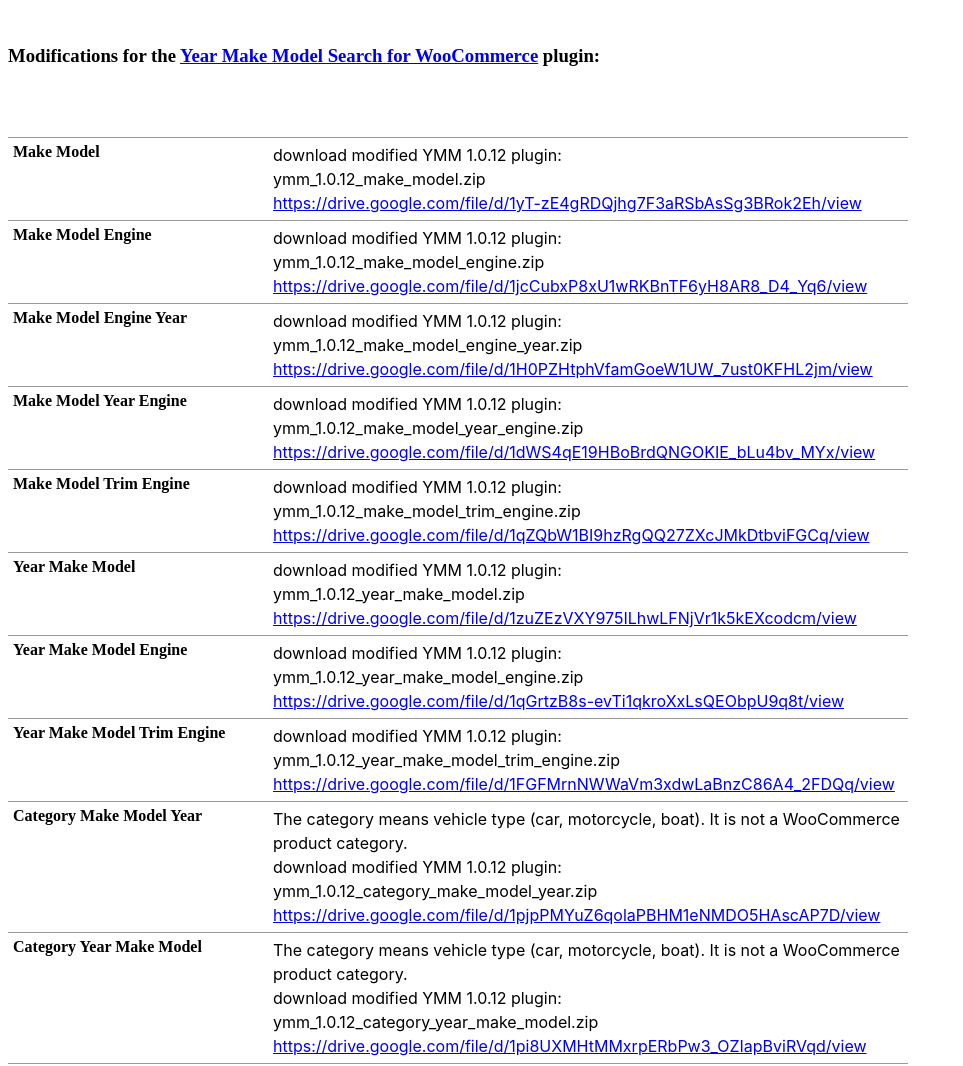
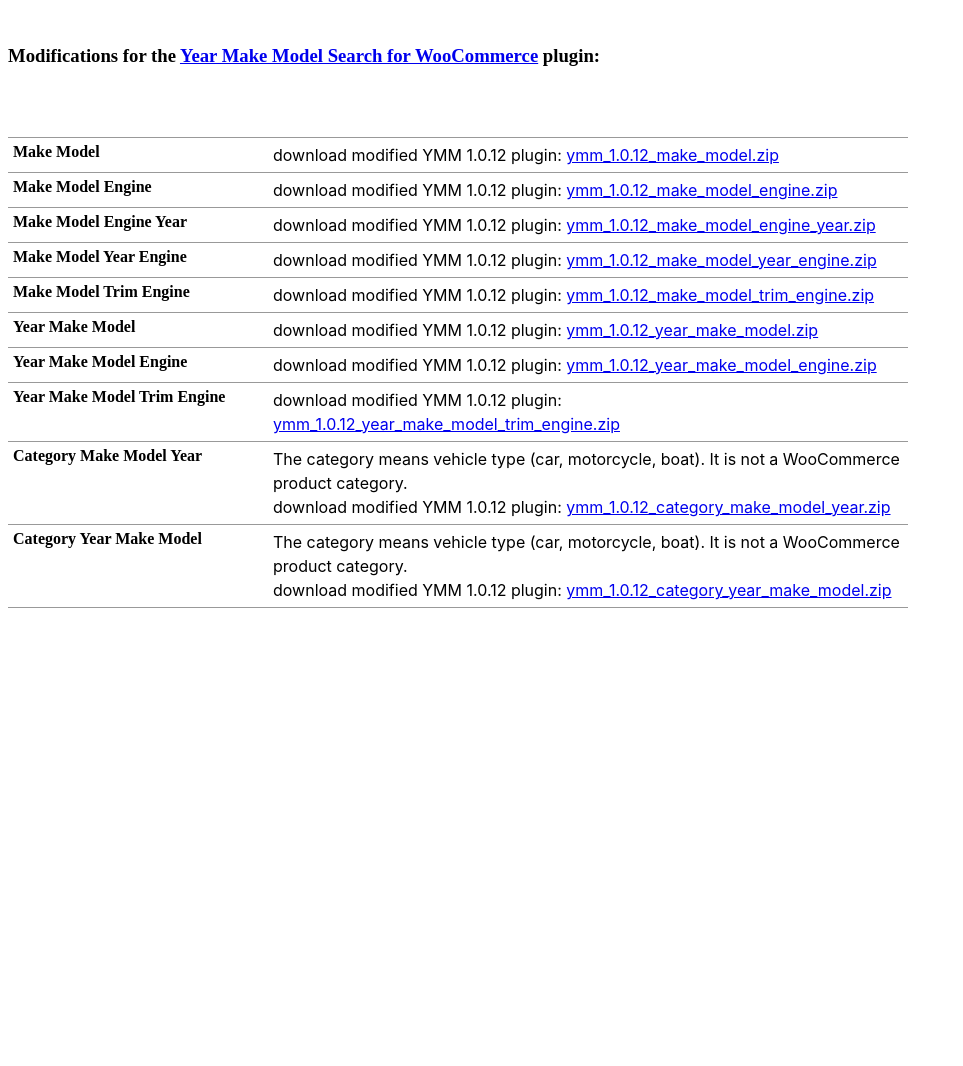
Before and after one commit to Pektsekye/pektsekye.github.io, a plain HTML site: page ymm_modifications/index.html in a window 1280 px wide. Shown: the whole page, without its empty margins (0-963 px from the left). After the commit the page ends 800 px from the top, so only its background shows below. Drawn offline with Linux system fonts and the light colour scheme.

Commit message:
readme updated

```diff
--- a/ymm_modifications/index.html
+++ b/ymm_modifications/index.html
@@ -30,7 +30,7 @@
 
     <dd>
 
-      download modified YMM 1.0.12 plugin: <br>ymm_1.0.12_make_model.zip <br><a href="https://drive.google.com/file/d/1yT-zE4gRDQjhg7F3aRSbAsSg3BRok2Eh/view" target="_blank">https://drive.google.com/file/d/1yT-zE4gRDQjhg7F3aRSbAsSg3BRok2Eh/view</a>
+      download modified YMM 1.0.12 plugin: <a href="https://pektsekye.github.io/demo/wp/ymm/modifications/ymm_1.0.12_make_model.zip" target="_blank">ymm_1.0.12_make_model.zip</a>
 
     </dd>
 
@@ -42,7 +42,7 @@
 
     <dd>
 
-      download modified YMM 1.0.12 plugin: <br>ymm_1.0.12_make_model_engine.zip <br><a href="https://drive.google.com/file/d/1jcCubxP8xU1wRKBnTF6yH8AR8_D4_Yq6/view" target="_blank">https://drive.google.com/file/d/1jcCubxP8xU1wRKBnTF6yH8AR8_D4_Yq6/view</a>
+      download modified YMM 1.0.12 plugin: <a href="https://pektsekye.github.io/demo/wp/ymm/modifications/ymm_1.0.12_make_model_engine.zip" target="_blank">ymm_1.0.12_make_model_engine.zip</a>
 
     </dd>
 
@@ -54,7 +54,7 @@
 
     <dd>
 
-      download modified YMM 1.0.12 plugin:<br> ymm_1.0.12_make_model_engine_year.zip <br><a href="https://drive.google.com/file/d/1H0PZHtphVfamGoeW1UW_7ust0KFHL2jm/view" target="_blank">https://drive.google.com/file/d/1H0PZHtphVfamGoeW1UW_7ust0KFHL2jm/view</a>
+      download modified YMM 1.0.12 plugin: <a href="https://pektsekye.github.io/demo/wp/ymm/modifications/ymm_1.0.12_make_model_engine_year.zip" target="_blank">ymm_1.0.12_make_model_engine_year.zip</a>
 
     </dd>
 
@@ -66,7 +66,7 @@
 
     <dd>
 
-      download modified YMM 1.0.12 plugin: <br>ymm_1.0.12_make_model_year_engine.zip <br><a href="https://drive.google.com/file/d/1dWS4qE19HBoBrdQNGOKIE_bLu4bv_MYx/view" target="_blank">https://drive.google.com/file/d/1dWS4qE19HBoBrdQNGOKIE_bLu4bv_MYx/view</a>
+      download modified YMM 1.0.12 plugin: <a href="https://pektsekye.github.io/demo/wp/ymm/modifications/ymm_1.0.12_make_model_year_engine.zip" target="_blank">ymm_1.0.12_make_model_year_engine.zip</a>
 
     </dd>
 
@@ -75,7 +75,7 @@
 
     <dd>
 
-      download modified YMM 1.0.12 plugin: <br>ymm_1.0.12_make_model_year_engine_trim.zip <br><a href="https://drive.google.com/file/d/1Zjtel-9SduXODrIYiU3T2f4K1f6E2cKM/view" target="_blank">https://drive.google.com/file/d/1Zjtel-9SduXODrIYiU3T2f4K1f6E2cKM/view</a>
+      download modified YMM 1.0.12 plugin: <br>ymm_1.0.12_make_model_year_engine_trim.zip <br><a href="https://pektsekye.github.io/demo/wp/ymm/modifications/" target="_blank"></a>
 
     </dd>
 
@@ -84,7 +84,7 @@
 
     <dd>
 
-      download modified YMM 1.0.12 plugin: <br>ymm_1.0.12_make_model_trim_engine.zip<br><a href="https://drive.google.com/file/d/1qZQbW1BI9hzRgQQ27ZXcJMkDtbviFGCq/view" target="_blank">https://drive.google.com/file/d/1qZQbW1BI9hzRgQQ27ZXcJMkDtbviFGCq/view</a>
+      download modified YMM 1.0.12 plugin: <a href="https://pektsekye.github.io/demo/wp/ymm/modifications/ymm_1.0.12_make_model_trim_engine.zip" target="_blank">ymm_1.0.12_make_model_trim_engine.zip</a>
 
     </dd>
 
@@ -94,7 +94,7 @@
 
     <dd>
 
-      download modified YMM 1.0.12 plugin: <br>ymm_1.0.12_year_make_model.zip <br><a href="https://drive.google.com/file/d/1zuZEzVXY975ILhwLFNjVr1k5kEXcodcm/view" target="_blank">https://drive.google.com/file/d/1zuZEzVXY975ILhwLFNjVr1k5kEXcodcm/view</a>
+      download modified YMM 1.0.12 plugin: <a href="https://pektsekye.github.io/demo/wp/ymm/modifications/ymm_1.0.12_year_make_model.zip" target="_blank">ymm_1.0.12_year_make_model.zip</a>
 
     </dd>
 
@@ -104,7 +104,7 @@
 
     <dd>
 
-      download modified YMM 1.0.12 plugin: <br>ymm_1.0.12_year_make_model_engine.zip <br><a href="https://drive.google.com/file/d/1qGrtzB8s-evTi1qkroXxLsQEObpU9q8t/view" target="_blank">https://drive.google.com/file/d/1qGrtzB8s-evTi1qkroXxLsQEObpU9q8t/view</a>
+      download modified YMM 1.0.12 plugin: <a href="https://pektsekye.github.io/demo/wp/ymm/modifications/ymm_1.0.12_year_make_model_engine.zip" target="_blank">ymm_1.0.12_year_make_model_engine.zip</a>
 
     </dd>
 
@@ -114,7 +114,7 @@
 
     <dd>
 
-      download modified YMM 1.0.12 plugin: <br>ymm_1.0.12_year_make_model_trim_engine.zip <br><a href="https://drive.google.com/file/d/1FGFMrnNWWaVm3xdwLaBnzC86A4_2FDQq/view" target="_blank">https://drive.google.com/file/d/1FGFMrnNWWaVm3xdwLaBnzC86A4_2FDQq/view</a>
+      download modified YMM 1.0.12 plugin: <a href="https://pektsekye.github.io/demo/wp/ymm/modifications/ymm_1.0.12_year_make_model_trim_engine.zip" target="_blank">ymm_1.0.12_year_make_model_trim_engine.zip</a>
 
     </dd>
 
@@ -123,7 +123,7 @@
 
     <dd>
 
-      download modified YMM 1.0.12 plugin: <br>ymm_1.0.12_year_make_model_fuel_engine_power.zip <br><a href="https://drive.google.com/file/d/15JBmiefwSYxMRvuk6_4Gp_exteenmvL3/view" target="_blank">https://drive.google.com/file/d/15JBmiefwSYxMRvuk6_4Gp_exteenmvL3/view</a>
+      download modified YMM 1.0.12 plugin: <br>ymm_1.0.12_year_make_model_fuel_engine_power.zip <br><a href="https://pektsekye.github.io/demo/wp/ymm/modifications/" target="_blank"></a>
 
     </dd>
 
@@ -132,7 +132,7 @@
 
     <dd>
       The category means vehicle type (car, motorcycle, boat). It is not a WooCommerce product category. <br/>
-      download modified YMM 1.0.12 plugin: <br>ymm_1.0.12_category_make_model_year.zip <br><a href="https://drive.google.com/file/d/1pjpPMYuZ6qolaPBHM1eNMDO5HAscAP7D/view" target="_blank">https://drive.google.com/file/d/1pjpPMYuZ6qolaPBHM1eNMDO5HAscAP7D/view</a>
+      download modified YMM 1.0.12 plugin: <a href="https://pektsekye.github.io/demo/wp/ymm/modifications/ymm_1.0.12_category_make_model_year.zip" target="_blank">ymm_1.0.12_category_make_model_year.zip</a>
 
     </dd>
 
@@ -144,7 +144,7 @@
 
     <dd>
       The category means vehicle type (car, motorcycle, boat). It is not a WooCommerce product category. <br/>
-      download modified YMM 1.0.12 plugin: <br>ymm_1.0.12_category_year_make_model.zip <br><a href="https://drive.google.com/file/d/1pi8UXMHtMMxrpERbPw3_OZIapBviRVqd/view" target="_blank">https://drive.google.com/file/d/1pi8UXMHtMMxrpERbPw3_OZIapBviRVqd/view</a>
+      download modified YMM 1.0.12 plugin: <a href="https://pektsekye.github.io/demo/wp/ymm/modifications/ymm_1.0.12_category_year_make_model.zip" target="_blank">ymm_1.0.12_category_year_make_model.zip</a>
 
     </dd>
 
```
